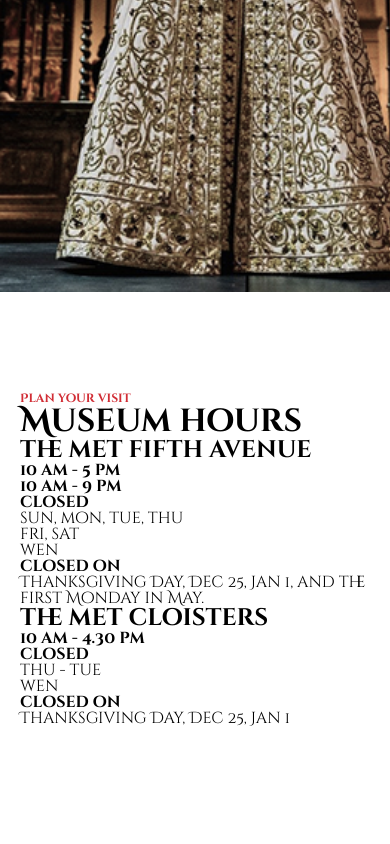
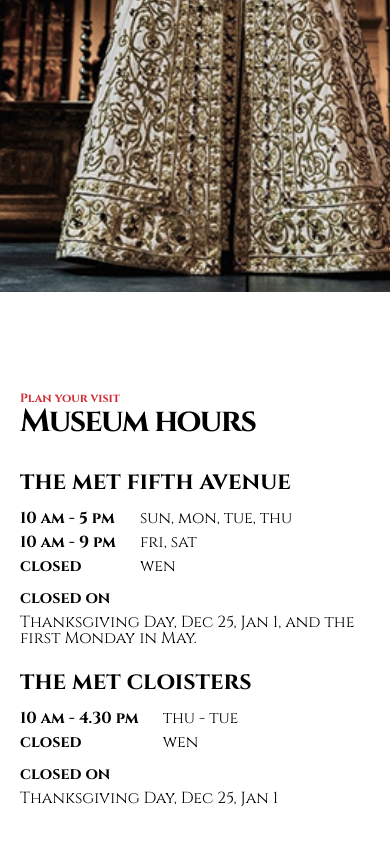
Before and after one commit to Bartlomiej16Makowski/projectMET, a plain HTML site: page index.html in a window 390 px wide. Shown: the part 552-1396 px from the top of the page. Before the commit the page ends 1281 px from the top, so only its background shows below. Drawn offline with nearby package versions, Linux system fonts and the light colour scheme; files that its build step writes are made by us from their sources; a web font is replaced by a local one.

Commit message:
finish hours section mobile

```diff
--- a/index.html
+++ b/index.html
@@ -6,10 +6,8 @@
     <meta name="viewport" content="width=device-width, initial-scale=1.0">
     <title>Met</title>
     <link rel="preconnect" href="https://fonts.googleapis.com">
-    <link rel="preconnect" href="https://fonts.gstatic.com" crossorigin>
-    <link
-        href="https://fonts.googleapis.com/css2?family=Cinzel+Decorative:wght@400;700;900&family=Inter:ital,opsz,wght@0,14..32,100..900;1,14..32,100..900&display=swap"
-        rel="stylesheet">
+<link rel="preconnect" href="https://fonts.gstatic.com" crossorigin>
+<link href="https://fonts.googleapis.com/css2?family=Cinzel+Decorative:wght@400;700;900&family=Cinzel:wght@400..900&family=Inter:ital,opsz,wght@0,14..32,100..900;1,14..32,100..900&family=Playwrite+NZ+Guides&display=swap" rel="stylesheet">
     <link rel="stylesheet" href="styles.css">
 </head>
 
@@ -31,15 +29,15 @@
         <section class="hours">
             <span class="hours__headline">Plan your visit</span>
             <h2 class="hours__title">Museum hours</h2>
-            <article class="open hours__open">
+            <article class="open hours__open hours__open--margin-bottom">
                 <h3 class="open__headline">the met fifth avenue</h3>
                 <div class="open__position-top">
-                    <div>
+                    <div class="open__box">
                         <p class="open__left">10 am - 5 pm</p>
                         <p class="open__left">10 am - 9 pm</p>
                         <p class="open__left">closed</p>
                     </div>
-                    <div>
+                    <div class="open__box">
                         <p class="open__right">sun, mon, tue, thu</p>
                         <p class="open__right">fri, sat</p>
                         <p class="open__right">wen</p>
@@ -53,11 +51,11 @@
             <article class="open hours__open">
                 <h3 class="open__headline">the met cloisters</h3>
                 <div class="open__position-top">
-                    <div>
+                    <div class="open__box">
                         <p class="open__left">10 am - 4.30 pm</p>
                         <p class="open__left">closed</p>
                     </div>
-                    <div>
+                    <div class="open__box">
                         <p class="open__right">thu - tue</p>
                         <p class="open__right">wen</p>
                     </div>
--- a/styles/blocks/hours.scss
+++ b/styles/blocks/hours.scss
@@ -1,12 +1,19 @@
 @use '../utils/variables.scss' as *;
 
 .hours {
-    padding: 100px 20px 0 20px;
+	padding: 100px 20px;
 	display: flex;
 	flex-direction: column;
 
+	&__open {
+
+		&--margin-bottom {
+			margin-bottom: 24px;
+		}
+	}
+
 	&__headline {
-		font-family: 'Cinzel Decorative';
+		font-family: "Cinzel";
 		font-weight: 700;
 		font-style: Bold;
 		font-size: 12px;
@@ -14,10 +21,12 @@
 	}
 
 	&__title {
-		font-family: 'Cinzel Decorative';
+		font-family: "Cinzel";
 		font-weight: 700;
 		font-style: Bold;
 		font-size: 32px;
-        margin-top: 2px;
+		margin-top: 2px;
+		letter-spacing: -1.5px;
+		margin-bottom: 32px;
 	}
 }
--- a/styles/blocks/navigation.scss
+++ b/styles/blocks/navigation.scss
@@ -5,7 +5,7 @@
     padding: 25px 20px 112px;
 
     &__name {
-        font-family: "Cinzel Decorative";
+        font-family: "Cinzel";
         color: white;
         width: 64px;
         font-size: 32px;
--- a/styles/blocks/open.scss
+++ b/styles/blocks/open.scss
@@ -1,25 +1,37 @@
 .open {
 	&__headline {
-		font-family: 'Cinzel Decorative';
+		font-family: 'Cinzel';
 		font-weight: 700;
 		font-style: Bold;
 		font-size: 24px;
+		letter-spacing: 0;
+		margin-bottom: 16px;
 	}
 
-	// &__position-top {
+	&__position-top {
+		display: flex;
+		gap: 24px;
+		margin-bottom: 16px;
+	}
+	&__position-bottom {
+		display: flex;
+		flex-direction: column;
+		gap: 8px;
+	}
 
-	// }
-	// &__position-bottom {
-
-	// }
+	&__box {
+		display: flex;
+		flex-direction: column;
+		gap: 8px;
+	}
 	&__left {
-		font-family: 'Cinzel Decorative';
+		font-family: 'Cinzel';
 		font-weight: 700;
 		font-style: Bold;
 		font-size: 16px;
 	}
 	&__right {
-		font-family: 'Cinzel Decorative';
+		font-family: 'Cinzel';
 		font-weight: 400;
 		font-size: 16px;
 	}
--- a/styles/blocks/title.scss
+++ b/styles/blocks/title.scss
@@ -1,5 +1,5 @@
 .title {
-	font-family: "Cinzel Decorative";
+	font-family: "Cinzel";
 	font-weight: 700;
 	font-style: Bold;
 	font-size: 40px;
```
